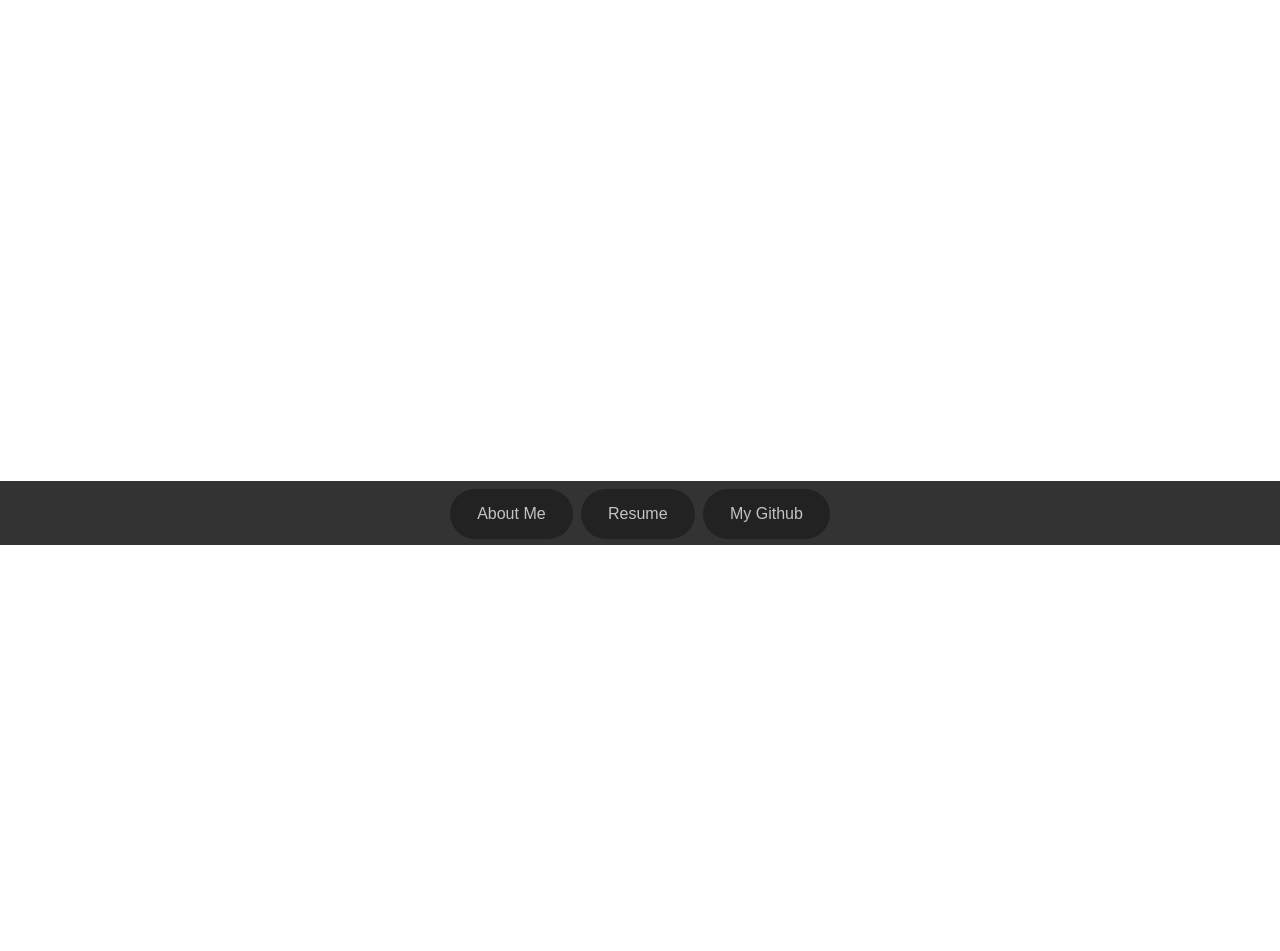
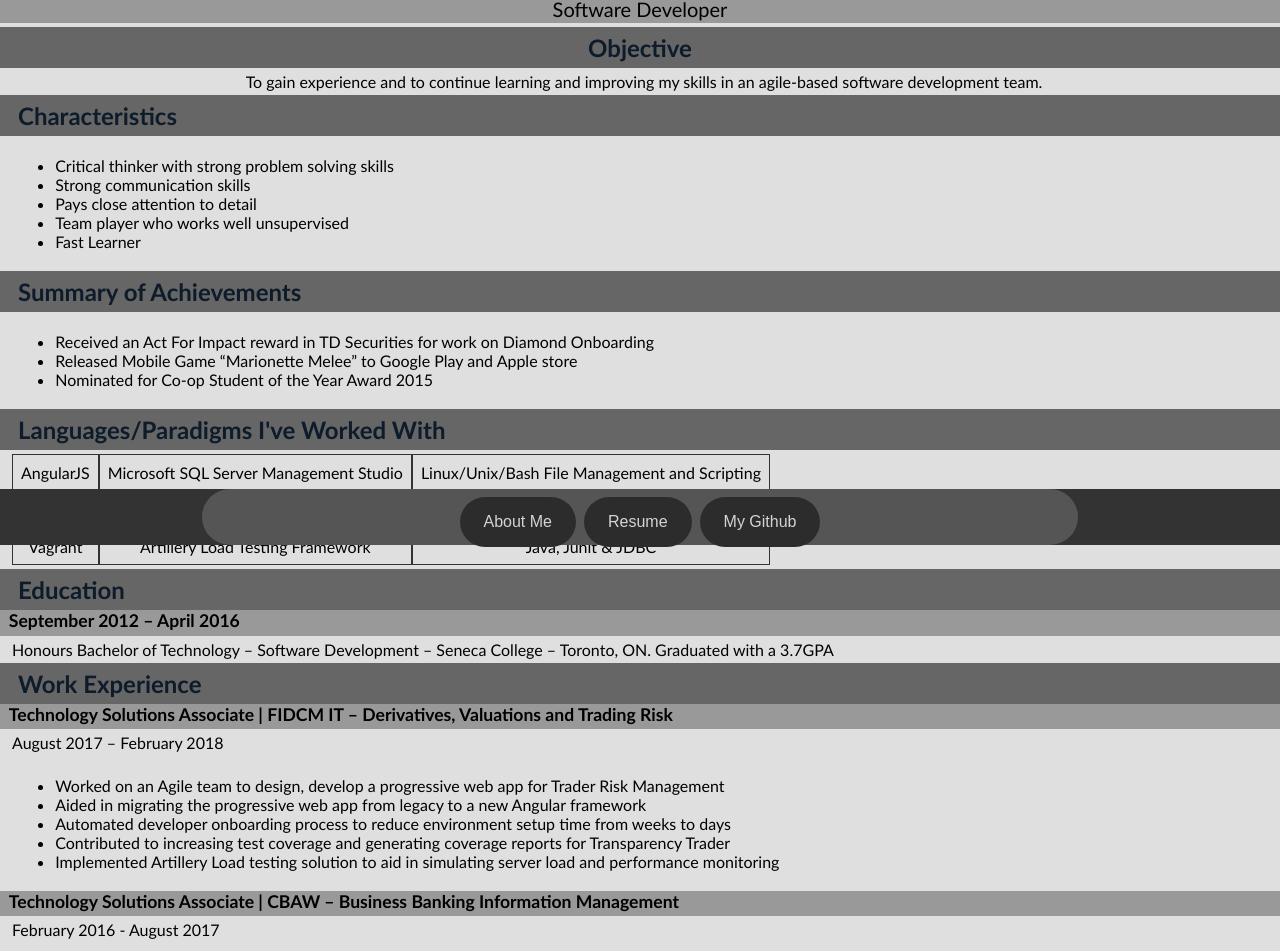
Before and after one commit to Jake0Tron/react-personal, a React app: page / in a window 1280 px wide. Shown: the part 255-1206 px from the top of the page. Before the commit the page ends 802 px from the top, so only its background shows below. Built offline with nearby package versions, Linux system fonts and the light colour scheme.

Commit message:
styling fun, resume creation

```diff
--- a/package.json
+++ b/package.json
@@ -3,6 +3,7 @@
   "version": "0.1.0",
   "private": true,
   "dependencies": {
+    "less": "^3.0.1",
     "react": "^16.2.0",
     "react-dom": "^16.2.0",
     "react-scripts": "1.1.1"
--- a/public/index.html
+++ b/public/index.html
@@ -26,7 +26,9 @@
       You need to enable JavaScript to run this app.
     </noscript>
     <div id="header"></div>
-
+    <div id="resume"></div>
+    <hr></hr>
+    <div id="aboutMe"></div>
     <div id="footer"></div>
     <!--
       This HTML file is a template.
--- /dev/null
+++ b/src/components/content/resume/resume.css
@@ -0,0 +1,93 @@
+@import "../../../res/css/globals.css";
+.Resume {
+  font-family: 'Trebuchet MS', 'Lucida Sans Unicode', 'Lucida Grande', 'Lucida Sans', Arial, sans-serif;
+  position: relative;
+}
+
+/* GENERIC Title and Content */
+
+.Title {
+  font-size: 1.5em;
+  font-weight: bold;
+  padding: 0.25em 0.75em;
+  color:var(--darkBlue);
+  background:var(--middleGray);
+  transition: all 0.4s ease-in-out;
+
+}
+
+.SubTitle {
+  font-size: 1.1em;
+  font-weight: bold;
+  padding: 0 0 0.25em 0.5em;
+  transition: all 0.2s ease-in-out;
+  opacity:1.0;
+  background:var(--lightGray);
+
+}
+
+.SubTitle:hover{
+  background: var(--blueGray);
+}
+
+.Content {
+  font-size: 1.0em;
+  padding:0.25em 0.25em 0.25em 0.75em;
+}
+
+.ContentTableRow {
+  display: inline-block;
+}
+
+.ContentTableCell {
+  text-align: center;
+  border: var(--darkGray) solid 0.01em;
+  display: block;
+  padding: 0.5em;
+}
+
+li {
+  padding-left: 0px;
+  margin-left: 0.2em;
+}
+
+.ResumeHeader {
+  text-align: center;
+}
+
+/* HEADER */
+
+.ResumeHeaderTitle {
+  font-size: 2.5em;
+  padding: 0.10em;
+  background: var(--middleGray)
+}
+
+.ResumeHeaderSubTitle {
+  font-size: 1.25em;
+  padding: 0.10em;
+  background: var(--lightGray);
+}
+
+/* CONTENT SECTION */
+
+.ResumeContent {
+  padding: 0.25em 0;
+  background: var(--offWhite);
+}
+
+/* Objective */
+.ResumeObjective {
+  text-align: center;
+}
+
+/*  */
+
+/* FOOTER */
+
+.ResumeFooter {
+  padding: 0.5em;
+  text-align: center;
+  background: var(--middleGray);
+  padding-bottom:var(--footerHeight);
+}
--- /dev/null
+++ b/src/components/content/resume/resume.js
@@ -0,0 +1,138 @@
+import React, { Component } from 'react';
+import './resume.css';
+
+class Resume extends Component {
+  render() {
+    return (
+      <div className="Resume">
+        <div className="ResumeHeader">
+          <div className="ResumeHeaderTitle">Jake Deacon</div>
+          <div className="ResumeHeaderSubTitle">Software Developer</div>
+        </div>
+
+        <div className="ResumeContent">
+          <div className="ResumeObjective">
+            <div className="Title">Objective</div>
+            <div className="Content">To gain experience and to continue learning and improving my skills in an agile-based software development team.</div>
+          </div>
+          <div className="ResumeCharacteristics">
+            <div className="Title">Characteristics</div>
+            <div className="Content">
+              <ul>
+                <li>Critical thinker with strong problem solving skills</li>
+                <li>Strong communication skills</li>
+                <li>Pays close attention to detail</li>
+                <li>Team player who works well unsupervised</li>
+                <li>Fast Learner</li>
+              </ul>
+            </div>
+          </div>
+          <div className="ResumeAchievements">
+            <div className="Title">Summary of Achievements</div>
+            <div className="Content">
+              <ul>
+                <li>Received an Act For Impact reward in TD Securities for work on Diamond Onboarding</li>
+                <li>Released Mobile Game “Marionette Melee” to Google Play and Apple store</li>
+                <li>Nominated for Co-op Student of the Year Award 2015</li>
+              </ul>
+            </div>
+          </div>
+          <div className="ResumeSkills">
+            <div className="Title">Languages/Paradigms I've Worked With</div>
+            <div className="Content">
+              <div>
+                <div className="ContentTableRow">
+                </div>
+                <div className="ContentTableRow">
+                  <div className="ContentTableCell">AngularJS</div>
+                  <div className="ContentTableCell">React</div>
+                  <div className="ContentTableCell">Vagrant</div>
+                </div>
+                <div className="ContentTableRow">
+                  <div className="ContentTableCell">Microsoft SQL Server Management Studio</div>
+                  <div className="ContentTableCell">NPM/Bower/Yarn/Maven</div>
+                  <div className="ContentTableCell">Artillery Load Testing Framework</div>
+                </div>
+                <div className="ContentTableRow">
+                  <div className="ContentTableCell">Linux/Unix/Bash File Management and Scripting</div>
+                  <div className="ContentTableCell">C ,C++, C#</div>
+                  <div className="ContentTableCell">Java, Junit &amp; JDBC</div>
+                </div>
+              </div>
+            </div>
+          </div>
+          <div className="ResumeEducation">
+            <div className="Title">Education</div>
+            <div className="SubTitle">September 2012 – April 2016</div>
+            <div className="Content">
+              Honours Bachelor of Technology – Software Development – Seneca College – Toronto, ON.
+  Graduated with a 3.7GPA
+            </div>
+          </div>
+          <div className="ResumeExperience">
+            <div className="Title">Work Experience</div>
+            <div className="SubTitle">
+              Technology Solutions Associate | FIDCM IT – Derivatives, Valuations and Trading Risk
+                </div>
+            <div className="Content">
+              August 2017 – February 2018
+                </div>
+            <div className="Content">
+              <ul>
+                <li>Worked on an Agile team to design, develop a progressive web app for Trader Risk Management</li>
+                <li>Aided in migrating the progressive web app from legacy to a new Angular framework</li>
+                <li>Automated developer onboarding process to reduce environment setup time from weeks to days</li>
+                <li>Contributed to increasing test coverage and generating coverage reports for Transparency Trader</li>
+                <li>Implemented Artillery Load testing solution to aid in simulating server load and performance monitoring</li>
+              </ul>
+            </div>
+            <div className="SubTitle">
+              Technology Solutions Associate | CBAW – Business Banking Information Management
+            </div>
+            <div className="Content">
+              February 2016 - August 2017
+                </div>
+            <div className="Content">
+              <ul>
+                <li>Participated in and contributed to Agile Ceremonies to aid in planning and coordination of projects</li>
+                <li>Assisted in automation of data workflow process for Commercial Management Reporting Software Tableau dashboards using Python and PowerShell</li>
+                <li>Contributed in the formative stages of Small Business Banking Management Reporting Software by developing and coordinating Oozie workflows to extract data from TD’s Big Data Platform</li>
+                <li>Designed Extraction Queries in Hive and coordinated Sqooping of data into MSSQL to be used for Tableau Visualization through Oozie</li>
+                <li>Implemented a Python-based Unit testing framework in “Behave” to test functionality of various SSIS ETL processes</li>
+                <li>Utilized Liquibase as a means of database creation and automated migration</li>
+              </ul>
+            </div>
+            <div className="SubTitle">
+              Technology Solutions Associate | TD Securities – Equities Technology
+            </div>
+            <div className="Content">
+              July 2016 – February 2017
+            </div>
+            <div className="Content">
+              <ul>
+                <li>Implemented entitlement capabilities and preference management in TD Securities Ripple Trader Application</li>
+                <li>Contributed to TD’s Diamond Onboarding initiative by implementing XML Feed Configuration capabilities and error handling</li>
+                <li>Earned Act for Impact award for efforts on Diamond Onboarding process</li>
+                <li>Designed and created an Active Directory Searcher to handle spreadsheets of user information that need to be validated against TD’s Active Directory</li>
+                <li>Implemented Duplicate checking capabilities for ETF Model Manager to aid in the Claymore/iShares rebranding process</li>
+                <li>Learned TIBCO Rendezvous networking protocol, implemented C# library for TD Securities' Ripple Trading Software</li>
+              </ul>
+            </div>
+          </div>
+          <div className="ResumeInterests">
+            <div className="Title">Interests</div>
+            <div className="Content">
+            UI Design, App Development, Augmented Reality, Running, Soccer, Hockey, Baseball, Gaming, Game Design, ESports
+            </div>
+          </div>
+        </div>
+        <div className="ResumeFooter">
+          Footer
+        </div>
+      </div >
+
+    );
+  }
+}
+
+export default Resume;
--- a/src/components/footer/footer.css
+++ b/src/components/footer/footer.css
@@ -1,8 +1,16 @@
+@import "../../res/css/globals.css";
 .Footer{
   background-color: #333;
-  position: absolute;
+  position: fixed;
   width: 100%;
-  height:4em;
+  height:var(--footerHeight);
   bottom:0;
   text-align: center;
 }
+.Footer-bezel{
+  background-color:#555;
+  height:var(--footerHeight);
+  padding : 0px 250px 0px 250px;
+  display:inline-block;
+  border-radius: 250px 250px 250px 250px
+}
--- a/src/components/footer/footer.js
+++ b/src/components/footer/footer.js
@@ -6,7 +6,9 @@
   render() {
     return (
       <div className="Footer">
-         <NavMenu></NavMenu>
+        <div className="Footer-bezel">
+          <NavMenu></NavMenu>
+        </div>
       </div>
     );
   }
--- a/src/components/header/header.js
+++ b/src/components/header/header.js
@@ -8,10 +8,8 @@
     return (
       <div className="Header">
         <div className="Header-bezel">
-          <header className="Header-header">
             <img src={logo} className="Header-logo" alt="logo" />
             <h1 className="Header-title">Jake Deacon</h1>
-          </header>
           <NavMenu></NavMenu>
         </div>
       </div>
--- a/src/components/menuButton/menuButton.css
+++ b/src/components/navMenu/menuButton/menuButton.css
@@ -1,7 +1,7 @@
 .MenuButton {
-    background-color: #222;
+    background-color: #2c2c2c;
     display: inline-block;
-    padding: 1em 1.7em;
+    padding: 1em var(--menuButtonPadding);
     margin: 0 0.25em;
     border-radius: 6em;
     transition: all 0.25s ease-in-out;
@@ -9,11 +9,11 @@
 
 .MenuButton:hover {
     backGround-color: #888;
-    padding: 0.7em 1.7em;
+    padding: 1em var(--menuButtonPadding);
 }
 
 a {
-    color: #c4c4c4;
+    color: #d4d4d4;
     transition: all 0.125s ease-in-out;
 }
 
--- a/src/components/navMenu/navMenu.js
+++ b/src/components/navMenu/navMenu.js
@@ -1,6 +1,6 @@
 import React, { Component } from 'react';
 import './navMenu.css';
-import MenuButton from '../menuButton/menuButton';
+import MenuButton from './menuButton/menuButton';
 
 class NavMenu extends Component {
   render() {
@@ -8,8 +8,8 @@
       <div className="navMenu">
          <div className="Header-button-row">
           {/* TODO add these pages in */}
-            <MenuButton link="about-me.html">About Me</MenuButton>
-            <MenuButton link="resume.html">Resume</MenuButton>
+            <MenuButton link="./about-me.html">About Me</MenuButton>
+            <MenuButton link="./resume.html">Resume</MenuButton>
             <MenuButton link="https://github.com/Jake0Tron/">My Github</MenuButton>
             {/* TODO: Set up a dropdown menu component */}
           </div>
--- /dev/null
+++ b/src/res/css/globals.css
@@ -0,0 +1,20 @@
+:root{
+  --darkBlue: #0D1B2A;
+  --mediumBlue: #3A506B;
+  --lightBlue: #1481BA;
+  --blueGray: #9191AE;
+
+  --offWhite: #DFDFDF;
+  --lightGray: #999999;
+  --middleGray: #666666;
+  --darkGray: #333333;
+  --offBlack:#111111;
+
+/* Heights */
+--footerHeight: 3.5em;
+--headerHeight:5em;
+--logoSmall:4em;
+--logoLarge:6em;
+--menuButtonPadding:1.5em;
+
+}
```
Also changed, not shown: src/components/content/aboutMe/aboutMe.js (added, +14 -0 lines), src/components/header/header.css (+4 -13 lines), src/index.js (+7 -0 lines), src/components/content/aboutMe/aboutMe.css (added), src/components/navMenu/menuButton/menuButton.js (renamed from src/components/menuButton/menuButton.js), 1 other file.
